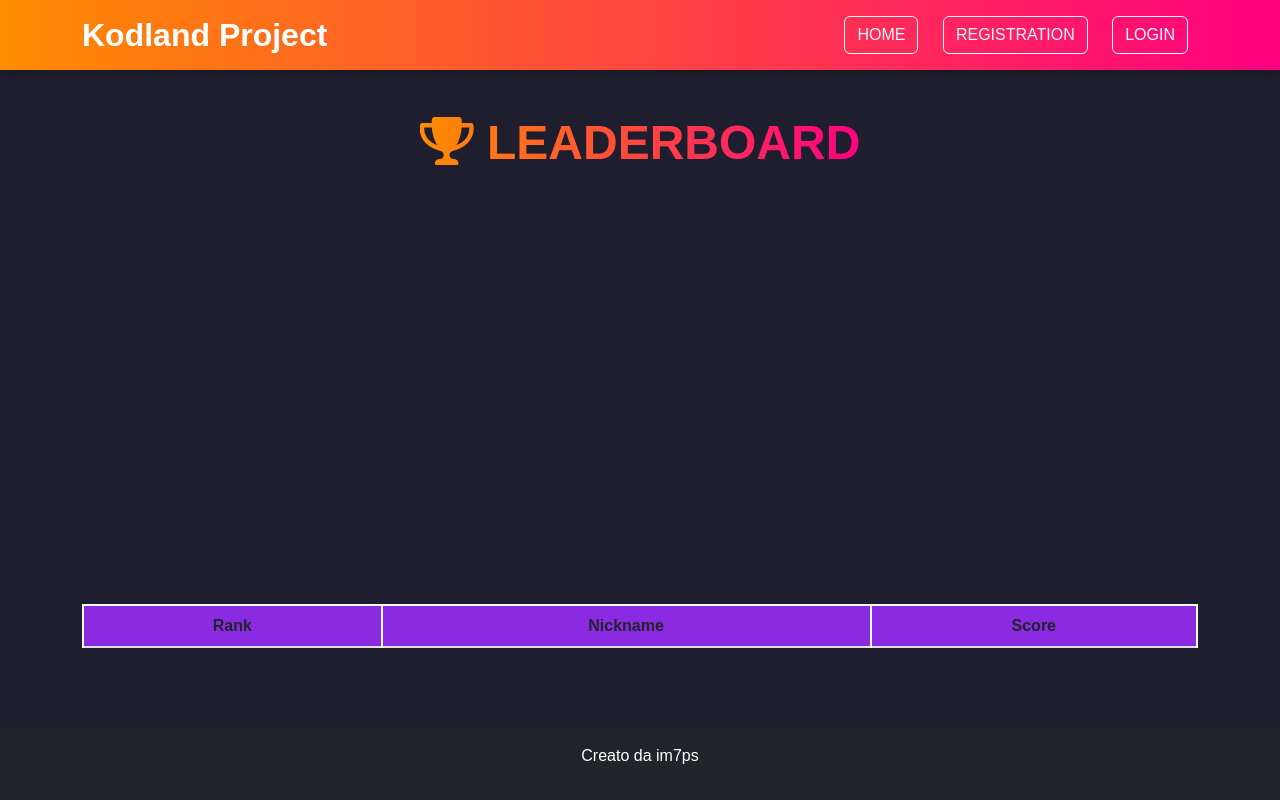
After one commit to im7ps/KodlandPythonWebsite, a Python web app: template templates/leaderboard.html in a window 1280 px wide. The commit adds this page. Run offline with Jinja, Linux system fonts and the light colour scheme; the template is opened without the code that fills it, so the values that code supplies are empty.

Commit message:
soddisfa i requisiti minimi

```diff
--- a/templates/base.html
+++ b/templates/base.html
@@ -21,6 +21,7 @@
 						<a href="/registration" class="btn btn-outline-light">Registration</a>
 						<a href="/login" class="btn btn-outline-light">Login</a>
 					{% else %}
+						<a href="/leaderboard" class="btn btn-outline-light">Leaderboard</a>
 						<a href="/quiz" class="btn btn-outline-light">Quiz</a>
 						<a href="/logout" class="btn btn-outline-light">Logout</a>
 					{% endif %}
@@ -32,7 +33,7 @@
 			{% block content %}{% endblock %}
 		</main>
 		<footer class="bg-dark text-white text-center py-3">
-			<p>Creato da [Nome dello sviluppatore]</p>
+			<p> Creato da im7ps </p>
 		</footer>
 	</div>
 </body>
--- /dev/null
+++ b/templates/leaderboard.html
@@ -0,0 +1,27 @@
+{% extends "base.html" %}
+{% block title %}Leaderboard{% endblock %}
+{% block content %}
+    <div class="flex-wrapper">
+        <h1 class="main-title">
+            <i class="fas fa-trophy"></i> Leaderboard
+        </h1>
+        <table class="table table-striped">
+            <thead>
+                <tr>
+                    <th>Rank</th>
+                    <th>Nickname</th>
+                    <th>Score</th>
+                </tr>
+            </thead>
+            <tbody>
+                {% for entry in leaderboard_data %}
+                <tr>
+                    <td>{{ entry.rank }}</td>
+                    <td>{{ entry.nickname }}</td>
+                    <td>{{ entry.score }}</td>
+                </tr>
+                {% endfor %}
+            </tbody>
+        </table>
+    </div>
+{% endblock %}
--- a/templates/quiz.html
+++ b/templates/quiz.html
@@ -27,6 +27,9 @@
 			<p class="quizHint">
 				Hint: {{ correct_index }}
 			</p>
+			<p class="quizScore">
+				Score: {{ total_score }}
+			</p>
 		</div>
 	</div>
 {% endblock %}
```
Also changed, not shown: quiz.py (+11 -0 lines), routes.py (+17 -3 lines), weather.py (+9 -4 lines).
